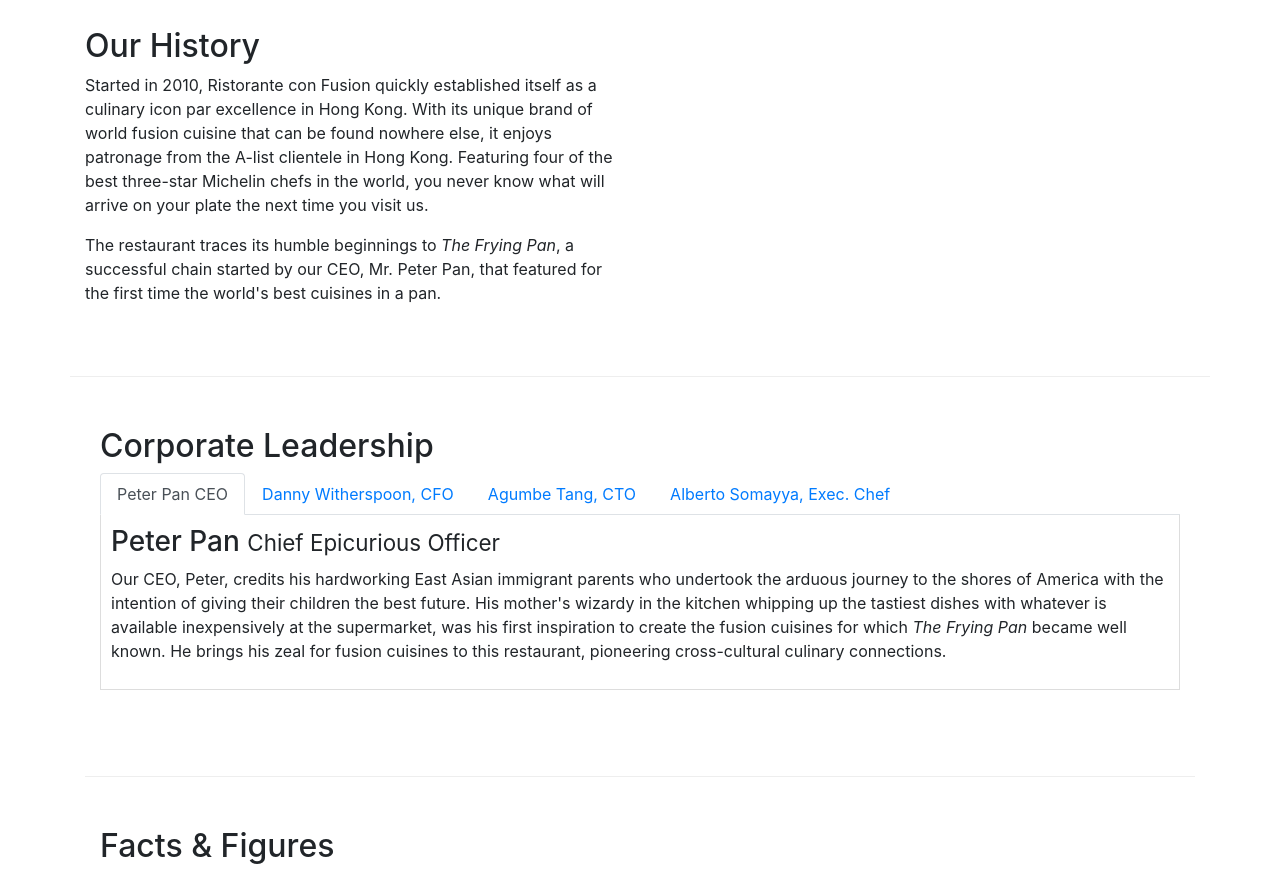
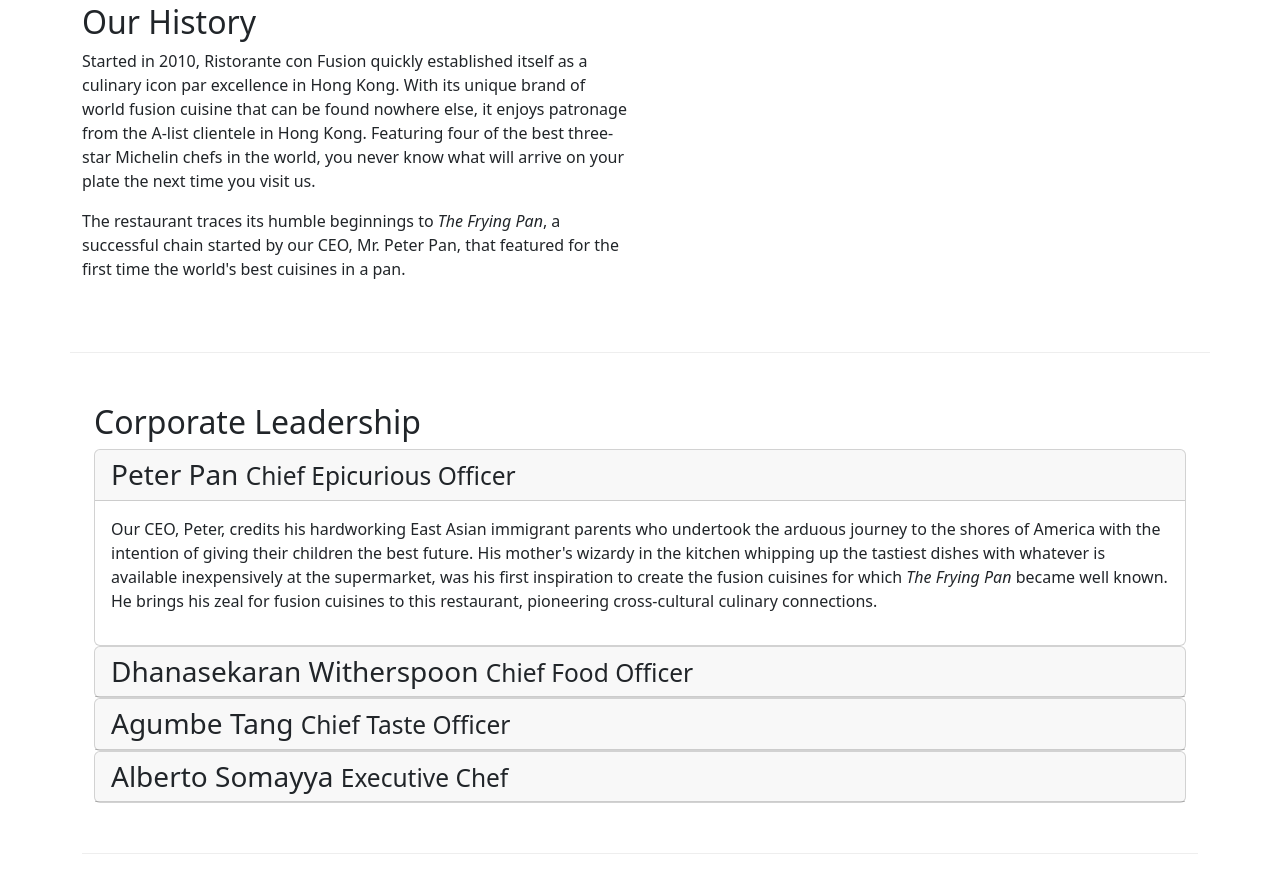
Before and after one commit to MichaelWHamilton/conFusion1, a website: page aboutus.html in a window 1280 px wide. Shown: the part 488-1358 px from the top of the page. Drawn offline with nearby package versions, Linux system fonts and the light colour scheme.

Commit message:
Accordian guide

```diff
--- a/aboutus.html
+++ b/aboutus.html
@@ -12,6 +12,7 @@
     <link rel="stylesheet" href="node_modules/bootstrap/dist/css/bootstrap.min.css">
     <link rel="stylesheet" href="node_modules/font-awesome/css/font-awesome.min.css">
     <link rel="stylesheet" href="node_modules/bootstrap-social/bootstrap-social.css">
+    <link rel="stylesheet" href="https://cdn.jsdelivr.net/npm/bootstrap@5.3.0/dist/css/bootstrap.min.css">
     <link href="css/styles.css" rel="stylesheet">
     <title>Ristorante Con Fusion: About Us</title>
 
@@ -81,7 +82,8 @@
             <div class="col-12">
                 <h2>Corporate Leadership</h2>
 
-                <ul class="nav nav-tabs">
+                <!--tabs guide-->
+                <!-- <ul class="nav nav-tabs">
                     <li class="nav-item">
                         <a class="nav-link active" href="#peter" role="tab" data-toggle="tab">Peter Pan CEO</a>
                     </li>
@@ -95,7 +97,6 @@
                         <a class="nav-link" href="#alberto" role="tab" data-toggle="tab">Alberto Somayya, Exec. Chef</a>
                     </li>
                 </ul>
-
                 <div class="tab-content">
                     <div role="tab-panel" class="tab-pane fade show active" id="peter">
                         <h3>Peter Pan <small>Chief Epicurious Officer</small></h3>
@@ -112,6 +113,69 @@
                     <div role="tab-panel" class="tab-pane fade" id="alberto">
                         <h3>Alberto Somayya <small>Executive Chef</small></h3>
                         <p class="d-none d-sm-block">Award winning three-star Michelin chef with wide International experience having worked closely with whos-who in the culinary world, he specializes in creating mouthwatering Indo-Italian fusion experiences. He says, <em>Put together the cuisines from the two craziest cultures, and you get a winning hit! Amma Mia!</em></p>
+                    </div>
+                </div>  -->
+
+                <!--updated tabs to accordian-->
+                <div class="accordion" id="accordionex">
+                    <div class="card">
+                        <div class="card-header" role="tab" id="peterhead">
+                            <h3 class="mb-0">
+                                <a data-bs-toggle="collapse" href="#peter" aria-expanded="true">
+                                    Peter Pan <small>Chief Epicurious Officer</small>
+                                </a>
+                            </h3>
+                        </div>
+                        <div class="collapse show" id="peter" data-bs-parent="#accordionex">
+                            <div class="card-body">
+                                <p class="d-none d-sm-block">Our CEO, Peter, credits his hardworking East Asian immigrant parents who undertook the arduous journey to the shores of America with the intention of giving their children the best future. His mother's wizardy in the kitchen whipping up the tastiest dishes with whatever is available inexpensively at the supermarket, was his first inspiration to create the fusion cuisines for which <em>The Frying Pan</em> became well known. He brings his zeal for fusion cuisines to this restaurant, pioneering cross-cultural culinary connections.</p>
+                            </div>
+                        </div>
+                    </div>
+
+                    <div class="card">
+                        <div class="card-header" role="tab" id="dannyhead">
+                            <h3 class="mb-0">
+                                <a data-bs-toggle="collapse" href="#danny" aria-expanded="true">
+                                    Dhanasekaran Witherspoon <small>Chief Food Officer</small>
+                                </a>
+                            </h3>
+                        </div>
+                        <div class="collapse" id="danny" data-bs-parent="#accordionex">
+                            <div class="card-body">
+                                <p class="d-none d-sm-block">Our CFO, Danny, as he is affectionately referred to by his colleagues, comes from a long established family tradition in farming and produce. His experiences growing up on a farm in the Australian outback gave him great appreciation for varieties of food sources. As he puts it in his own words, <em>Everything that runs, wins, and everything that stays, pays!</em></p>
+                            </div>
+                        </div>
+                    </div>
+
+                    <div class="card">
+                        <div class="card-header" role="tab" id="agumbehead">
+                            <h3 class="mb-0">
+                                <a data-bs-toggle="collapse" href="#agumbe" aria-expanded="true">
+                                    Agumbe Tang <small>Chief Taste Officer</small>
+                                </a>
+                            </h3>
+                        </div>
+                        <div class="collapse" id="agumbe" data-bs-parent="#accordionex">
+                            <div class="card-body">
+                                <p class="d-none d-sm-block">Blessed with the most discerning gustatory sense, Agumbe, our CTO, personally ensures that every dish that we serve meets his exacting tastes. Our chefs dread the tongue lashing that ensues if their dish does not meet his exacting standards. He lives by his motto, <em>You click only if you survive my lick.</em></p>
+                            </div>
+                        </div>
+                    </div>
+
+                    <div class="card">
+                        <div class="card-header" role="tab" id="albertohead">
+                            <h3 class="mb-0">
+                                <a data-bs-toggle="collapse" href="#alberto" aria-expanded="true">
+                                    Alberto Somayya <small>Executive Chef</small>
+                                </a>
+                            </h3>
+                        </div>
+                        <div class="collapse" id="alberto" data-bs-parent="#accordionex">
+                            <div class="card-body">
+                                <p class="d-none d-sm-block">Award winning three-star Michelin chef with wide International experience having worked closely with whos-who in the culinary world, he specializes in creating mouthwatering Indo-Italian fusion experiences. He says, <em>Put together the cuisines from the two craziest cultures, and you get a winning hit! Amma Mia!</em></p>
+                            </div>
+                        </div>
                     </div>
                 </div>
             </div>
@@ -178,7 +242,7 @@
             <div class="col-12">
                 <div class="card card-body bg-light">
                     <blockquote class="blockquote">
-                        <p class="mb-0">You better cut the pizza in four pieces because I'm not hungry enought ot eat six.</p>
+                        <p class="mb-3">You better cut the pizza in four pieces because I'm not hungry enought to eat six.</p>
                         <footer class="blockquote-footer">Yogi Berra,
                             <cite title="Source Title">The Wit and Wisdom of Yogi Berra, P. Pepe, Diversion Books, 2014</cite>
                         </footer>
@@ -232,8 +296,15 @@
         </div>
     </footer>
 
+
+    <script src="node_modules/jquery/dist/jquery.slim.min.js"></script>
+    <script src="node_modules/popper.js/dist/umd/popper.min.js"></script>
+    <script src="node_modules/bootstrap/dist/js/bootstrap.min.js"></script>
+    <script src="https://code.jquery.com/jquery-3.6.0.min.js"></script>
+    <script src="https://cdn.jsdelivr.net/npm/bootstrap@4.6.2/dist/js/bootstrap.bundle.min.js"></script>
+    <script src="https://cdn.jsdelivr.net/npm/bootstrap@5.3.0/dist/js/bootstrap.bundle.min.js"></script>
+
 </body>
-<script src="node_modules/jquery/dist/jquery.slim.min.js"></script>
-<script src="node_modules/popper.js/dist/umd/popper.min.js"></script>
-<script src="node_modules/bootstrap/dist/js/bootstrap.min.js"></script>
+
+
 </html>
--- a/css/styles.css
+++ b/css/styles.css
@@ -50,3 +50,14 @@
     border-bottom: 1px solid #ddd;
     padding: 10px;
 }
+
+.accordion a {
+    color: inherit; /* Keeps the default text color */
+    text-decoration: none; /* Removes underline */
+}
+
+.accordion a:hover,
+.accordion a:focus {
+    color: inherit; /* Prevents blue color on hover/focus */
+    text-decoration: none;
+}
```
